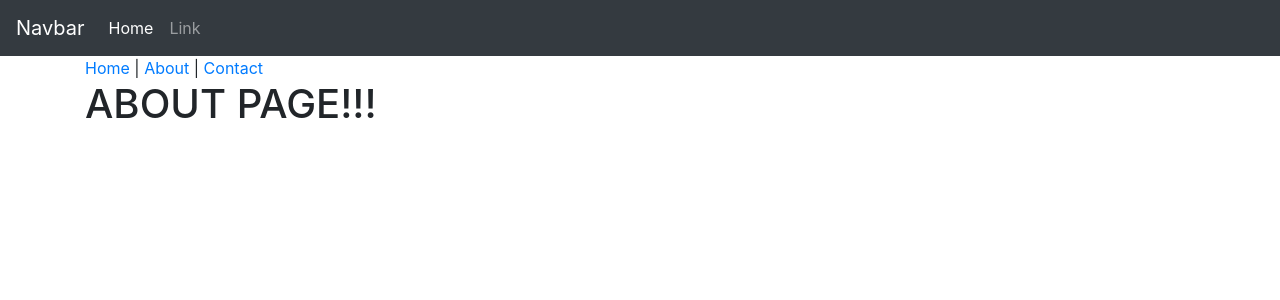
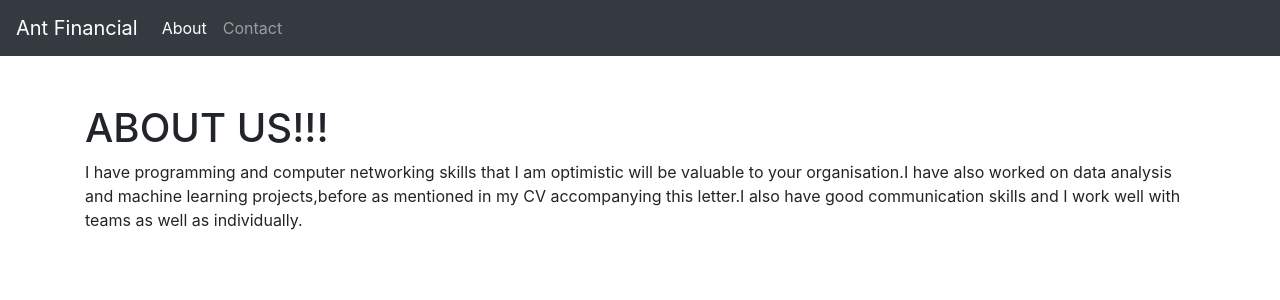
Before and after one commit to nassersaazi/django_projects, a Django app: page /about/ in a window 1280 px wide. Shown: the top 300 px of the page. Run offline with Django 3.2, Linux system fonts and the light colour scheme; some libraries are stand-ins or nearby versions.

Commit message:
Templates

```diff
--- a/mysite/pages/templates/about.html
+++ b/mysite/pages/templates/about.html
@@ -5,7 +5,8 @@ Ant Financial | About
 {% endblock %}
 
 {% block content %}
-<a href="{% url 'home' %}">Home</a> | <a href="{% url 'about' %}">About</a> | <a href="{% url 'contact' %}">Contact</a>
 <br>
-<h1>ABOUT PAGE!!!</h1>
+<h1>ABOUT US!!!</h1>
+<p>I have programming and computer networking skills that I am optimistic will be valuable to your organisation.I have also worked on data analysis and machine learning projects,before as mentioned in my CV accompanying this letter.I also have good communication skills and I work well with teams as well as individually.
+</p>
 {% endblock %}
--- a/mysite/pages/templates/base.html
+++ b/mysite/pages/templates/base.html
@@ -12,7 +12,7 @@
  </head>
  <body>
    <nav class="navbar navbar-expand-lg navbar-dark bg-dark">
-  <a class="navbar-brand" href="#">Navbar</a>
+  <a class="navbar-brand" href="{% url 'home' %}">Ant Financial</a>
   <button class="navbar-toggler" type="button" data-toggle="collapse" data-target="#navbarSupportedContent" aria-controls="navbarSupportedContent" aria-expanded="false" aria-label="Toggle navigation">
     <span class="navbar-toggler-icon"></span>
   </button>
@@ -20,14 +20,15 @@
   <div class="collapse navbar-collapse" id="navbarSupportedContent">
     <ul class="navbar-nav mr-auto">
       <li class="nav-item active">
-        <a class="nav-link" href="#">Home <span class="sr-only">(current)</span></a>
+        <a class="nav-link" href="{% url 'about' %}">About <span class="sr-only">(current)</span></a>
       </li>
       <li class="nav-item">
-        <a class="nav-link" href="#">Link</a>
+        <a class="nav-link" href="{% url 'contact' %}">Contact</a>
       </li>
-      </ul>
+        </ul>
     </div>
 </nav>
+  <br>
   <div class="container">
     {% block content %}
     {% endblock %}
--- a/mysite/pages/templates/contact.html
+++ b/mysite/pages/templates/contact.html
@@ -5,6 +5,5 @@
 {% endblock %}
 
 {% block content %}
-<a href="{% url 'home' %}">Home</a> | <a href="{% url 'about' %}">About</a> | <a href="{% url 'contact' %}">Contact</a>
-<h1>CONTACT PAGE!!!</h1>
+<h1>CONTACT US!!!!</h1>
 {% endblock %}
--- a/mysite/pages/templates/home.html
+++ b/mysite/pages/templates/home.html
@@ -6,6 +6,5 @@ Ant Financial | Home
 {% endblock %}
 
 {% block content %}
-<a href="{% url 'home' %}">Home</a> | <a href="{% url 'about' %}">About</a> | <a href="{% url 'contact' %}">Contact</a>
-<h1>HOME PAGE!!!</h1>
+<h1>WELCOME TO ANT FINANCIAL!!!</h1>
 {% endblock %}
```
